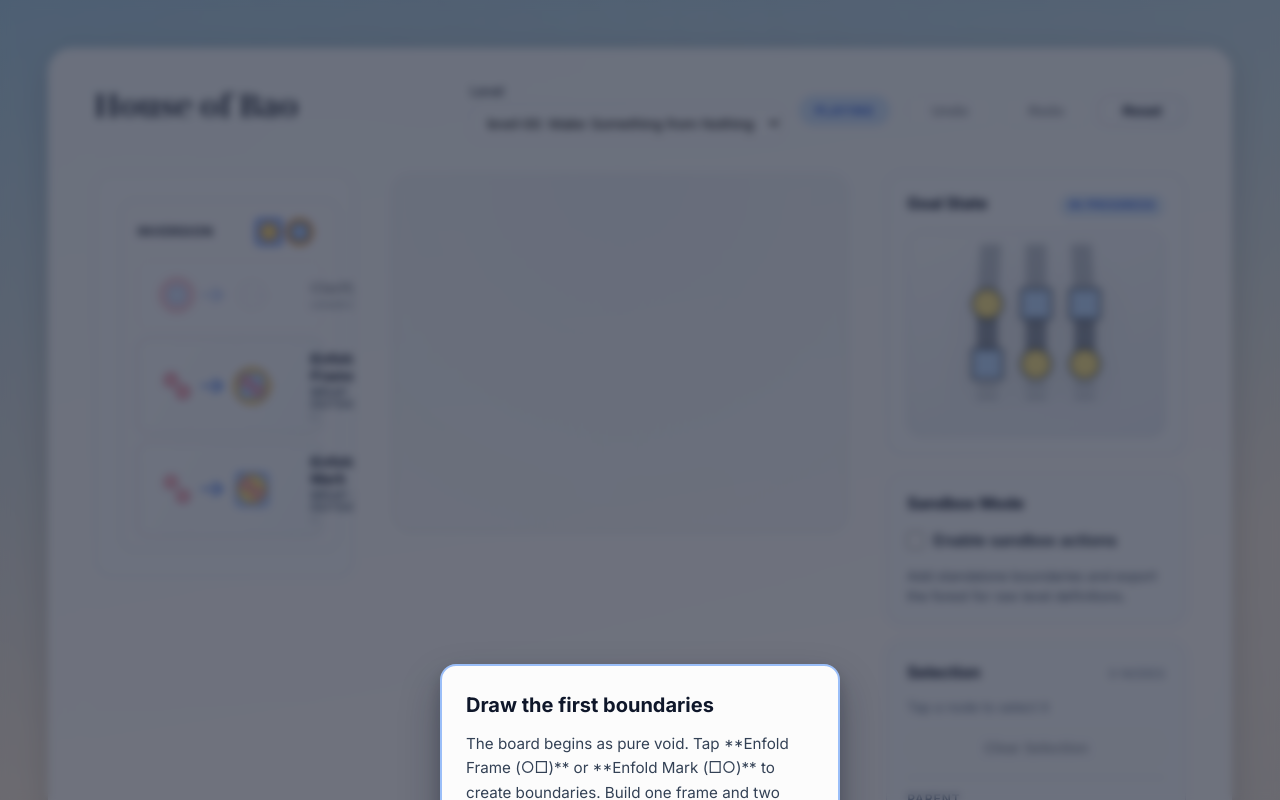
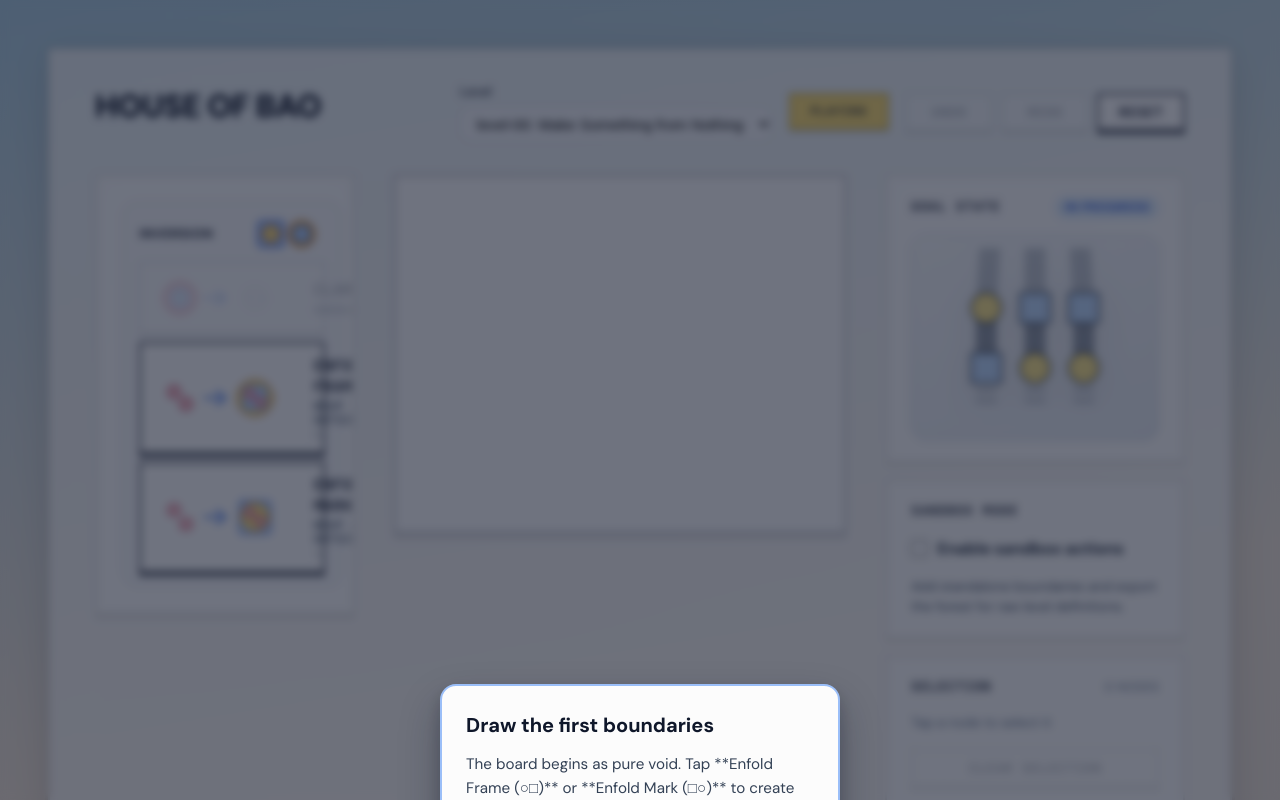
Before and after one commit to weavermarquez/house-of-bao, a React (Vite) app in the folder house-of-bao/: page /game in a window 1280 px wide. Shown: the top 800 px of the page. Built offline with nearby package versions, Linux system fonts and the light colour scheme.

Commit message:
game sketch-c

```diff
--- a/house-of-bao/src/Game.css
+++ b/house-of-bao/src/Game.css
@@ -1,3 +1,6 @@
+/* Import distinctive fonts */
+@import url('https://fonts.googleapis.com/css2?family=DM+Sans:wght@400;500;700;900&family=JetBrains+Mono:wght@400;500;600;700&display=swap');
+
 /* Custom Hand Cursors */
 * {
   cursor: url('/cursor/TJ_grey_point-auto.png') 8 0, auto;
@@ -27,7 +30,7 @@ button:active, .clickable:active {
   justify-content: center;
   padding: clamp(1rem, 4vw, 3rem);
   box-sizing: border-box;
-  font-family: "Inter", system-ui, -apple-system, BlinkMacSystemFont, "Segoe UI", sans-serif;
+  font-family: 'DM Sans', system-ui, sans-serif;
 }
 
 
@@ -42,15 +45,17 @@ button:active, .clickable:active {
 .app-card {
   width: 100%;
   max-width: none;
-  background: var(--glass-bg-strong);
-  border-radius: var(--radius-xl);
+  background: rgba(255, 255, 255, 0.75);
+  border-radius: 4px;
   padding: clamp(1.75rem, 2.5vw, 2.5rem) clamp(2rem, 3.5vw, 3.5rem) clamp(2rem, 3vw, 3rem);
   display: flex;
   flex-direction: column;
   gap: clamp(1.75rem, 2.5vw, 2.75rem);
-  box-shadow: var(--shadow-xl);
-  border: 1px solid rgba(255, 255, 255, 0.7);
-  backdrop-filter: var(--glass-blur);
+  box-shadow:
+    0 0 0 3px rgba(0, 0, 0, 0.05),
+    0 12px 40px rgba(0, 0, 0, 0.12);
+  border: 2px solid rgba(0, 0, 0, 0.08);
+  backdrop-filter: blur(24px);
 }
 
 .app-header {
@@ -64,9 +69,11 @@ button:active, .clickable:active {
 .header-copy h1 {
   margin: 0;
   font-size: var(--font-size-3xl);
-  font-weight: var(--font-weight-bold);
+  font-weight: 900;
   color: var(--color-text-primary);
-  font-family: var(--font-serif);
+  font-family: 'DM Sans', sans-serif;
+  letter-spacing: -0.02em;
+  text-transform: uppercase;
 }
 
 .header-copy p {
@@ -107,24 +114,29 @@ button:active, .clickable:active {
 }
 
 .status-pill {
-  padding: 0.4rem 1rem;
-  border-radius: 999px;
+  padding: 0.5rem 1.25rem;
+  border-radius: 0;
   text-transform: uppercase;
-  letter-spacing: 0.08em;
-  font-size: 0.75rem;
-  font-weight: 600;
+  letter-spacing: 0.12em;
+  font-size: 0.7rem;
+  font-weight: 700;
+  font-family: 'JetBrains Mono', monospace;
   color: #0f172a;
-  background: rgba(148, 163, 184, 0.25);
+  background: var(--color-earth-light);
+  border: 2px solid rgba(0, 0, 0, 0.15);
+  box-shadow: 0 2px 0 0 rgba(0, 0, 0, 0.15);
 }
 
 .status-pill.playing {
-  background: rgba(96, 165, 250, 0.25);
-  color: #1d4ed8;
+  background: var(--color-dumpling-yellow);
+  color: #0f172a;
+  border-color: rgba(0, 0, 0, 0.2);
 }
 
 .status-pill.won {
-  background: rgba(74, 222, 128, 0.25);
-  color: #15803d;
+  background: var(--color-dumpling-peach);
+  color: #0f172a;
+  border-color: rgba(0, 0, 0, 0.2);
 }
 
 .history-controls {
@@ -137,46 +149,57 @@ button:active, .clickable:active {
 }
 
 button {
-  border: 1px solid rgba(15, 23, 42, 0.16);
-  background: linear-gradient(120deg, rgba(248, 250, 252, 0.95), rgba(241, 245, 249, 0.9));
+  border: 2px solid rgba(15, 23, 42, 0.8);
+  background: white;
   color: #0f172a;
-  padding: 0.45rem 0.9rem;
-  border-radius: 0.75rem;
+  padding: 0.5rem 1rem;
+  border-radius: 0;
   cursor: pointer;
-  font-size: 0.9rem;
-  font-weight: 600;
+  font-size: 0.85rem;
+  font-weight: 700;
+  font-family: 'JetBrains Mono', monospace;
+  text-transform: uppercase;
+  letter-spacing: 0.05em;
+  box-shadow: 0 3px 0 0 rgba(15, 23, 42, 0.8);
   transition:
-    transform 0.18s ease,
-    box-shadow 0.18s ease,
+    transform 0.1s ease,
+    box-shadow 0.1s ease,
     border-color 0.18s ease;
 }
 
 button:hover:not(:disabled) {
-  transform: translateY(-1px);
-  box-shadow: 0 10px 18px rgba(15, 23, 42, 0.12);
-  border-color: rgba(59, 130, 246, 0.45);
+  transform: translateY(-2px);
+  box-shadow: 0 5px 0 0 rgba(15, 23, 42, 0.8);
 }
 
 button:active:not(:disabled) {
-  transform: translateY(0);
-  box-shadow: 0 6px 12px rgba(15, 23, 42, 0.14);
+  transform: translateY(1px);
+  box-shadow: 0 1px 0 0 rgba(15, 23, 42, 0.8);
 }
 
 button:disabled {
-  opacity: 0.45;
+  opacity: 0.3;
   cursor: not-allowed;
-  box-shadow: none;
-  transform: none;
-  background: rgba(248, 250, 252, 0.5);
-  border-style: dashed;
-  border-color: rgba(15, 23, 42, 0.1);
+  border-color: rgba(15, 23, 42, 0.3);
+  box-shadow: 0 3px 0 0 rgba(15, 23, 42, 0.3);
 }
 
 .ghost {
   background: transparent;
-  border-style: dashed;
-  border-color: rgba(15, 23, 42, 0.25);
+  border: 2px dashed rgba(15, 23, 42, 0.3);
   color: #1e293b;
+  box-shadow: none;
+}
+
+.ghost:hover:not(:disabled) {
+  background: rgba(255, 255, 255, 0.5);
+  transform: none;
+  box-shadow: none;
+}
+
+.ghost:active:not(:disabled) {
+  transform: scale(0.98);
+  box-shadow: none;
 }
 
 .app-main {
@@ -202,11 +225,13 @@ button:disabled {
 
 .graph-panel {
   position: relative;
-  background: radial-gradient(circle at top, rgba(226, 232, 240, 0.55), rgba(226, 232, 240, 0.25));
-  border-radius: 20px;
-  border: 1px solid rgba(148, 163, 184, 0.25);
-  padding: clamp(1.25rem, 2vw, 1.75rem);
-  box-shadow: inset 0 1px 0 rgba(255, 255, 255, 0.6);
+  background: white;
+  border-radius: 0;
+  border: 3px solid rgba(15, 23, 42, 0.2);
+  padding: clamp(1.5rem, 2vw, 2rem);
+  box-shadow:
+    inset 0 0 0 1px rgba(255, 255, 255, 0.8),
+    0 6px 0 0 rgba(15, 23, 42, 0.08);
   height: clamp(320px, 45vh, 520px);
   overflow: hidden;
 }
@@ -220,13 +245,14 @@ button:disabled {
 }
 
 .axiom-sidebar .axiom-actions-panel {
-  background: rgba(248, 250, 252, 0.9);
-  border-radius: 18px;
-  border: 1px solid rgba(148, 163, 184, 0.3);
-  box-shadow: inset 0 1px 0 rgba(255, 255, 255, 0.6);
+  background: rgba(255, 255, 255, 0.65);
+  border-radius: 0;
+  border: 2px solid rgba(0, 0, 0, 0.12);
+  box-shadow: 0 4px 0 0 rgba(0, 0, 0, 0.08);
   padding: clamp(1.25rem, 2vw, 1.75rem);
   max-height: calc(100vh - clamp(12rem, 18vh, 16rem));
   overflow-y: auto;
+  backdrop-filter: blur(16px);
 }
 
 .axiom-sidebar .axiom-actions-panel::-webkit-scrollbar {
@@ -243,11 +269,12 @@ button:disabled {
 }
 
 .graph-panel.is-previewing {
-  background: linear-gradient(145deg, rgba(219, 234, 254, 0.9), rgba(191, 219, 254, 0.65));
-  border-color: rgba(59, 130, 246, 0.4);
+  background: var(--color-dumpling-yellow);
+  border-color: rgba(15, 23, 42, 0.3);
   box-shadow:
-    0 20px 40px rgba(59, 130, 246, 0.18),
-    inset 0 0 0 1px rgba(255, 255, 255, 0.5);
+    inset 0 0 0 1px rgba(255, 255, 255, 0.6),
+    0 6px 0 0 rgba(15, 23, 42, 0.12),
+    0 0 0 6px rgba(255, 223, 115, 0.3);
 }
 
 .graph-panel.is-previewing .network-view-container {
@@ -552,20 +579,24 @@ button:disabled {
 }
 
 .info-card {
-  background: rgba(248, 250, 252, 0.88);
-  border-radius: 18px;
-  border: 1px solid rgba(148, 163, 184, 0.3);
-  padding: 1.1rem 1.25rem;
+  background: rgba(255, 255, 255, 0.6);
+  border-radius: 0;
+  border: 2px solid rgba(0, 0, 0, 0.1);
+  padding: 1.25rem 1.5rem;
   display: flex;
   flex-direction: column;
-  gap: 0.85rem;
-  box-shadow: inset 0 1px 0 rgba(255, 255, 255, 0.65);
+  gap: 1rem;
+  box-shadow: 0 3px 0 0 rgba(0, 0, 0, 0.06);
+  backdrop-filter: blur(12px);
 }
 
 .info-card h2 {
   margin: 0;
-  font-size: 1rem;
+  font-size: 0.8rem;
   font-weight: 700;
+  font-family: 'JetBrains Mono', monospace;
+  text-transform: uppercase;
+  letter-spacing: 0.1em;
   color: #0f172a;
 }
 
```
